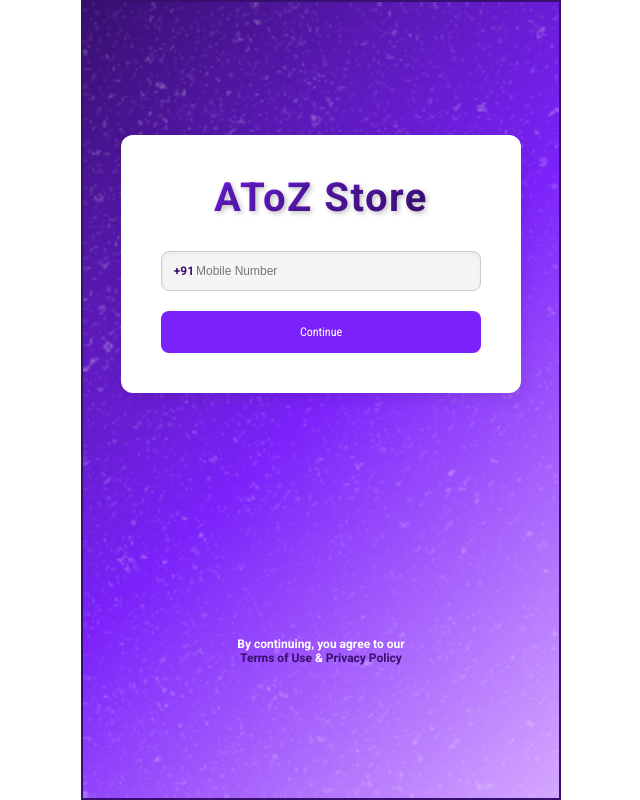
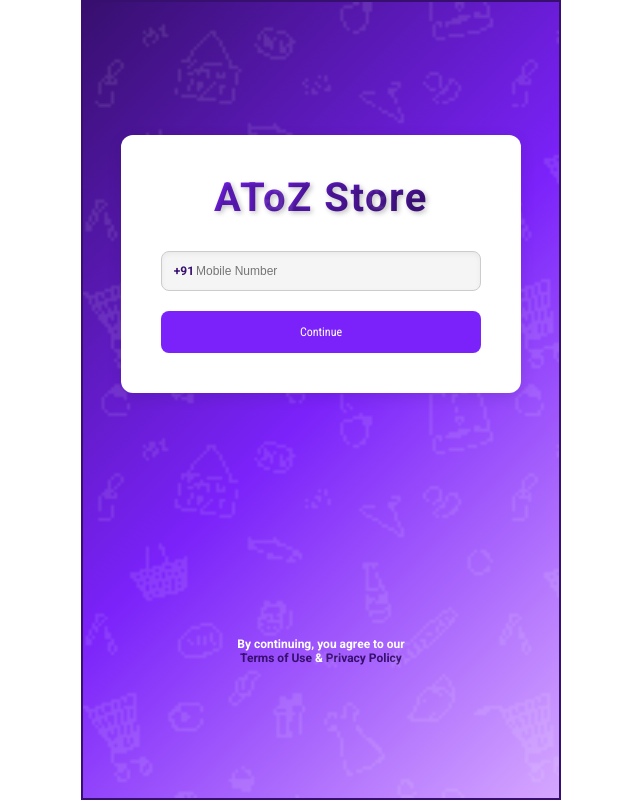
Before and after one commit to jyo30kumar/client-product-web, a React (Vite) app: page /login in a window 1280 px wide. Shown: the whole page, without its empty margins (319-959 px from the left). Built offline with nearby package versions, Linux system fonts and the light colour scheme.

Commit message:
fix the design of login page

```diff
--- a/src/pages/Login/login.css
+++ b/src/pages/Login/login.css
@@ -1,4 +1,6 @@
+
 .login {
+  position: relative;
   margin-bottom: -70px;
   padding: 20px;
   display: flex;
@@ -6,11 +8,20 @@
   justify-content: space-around;
   align-items: center;
   flex: 1;
-  background: linear-gradient(135deg, #370f6e 0%, #7b22fa 50%, #d5a7ff 100%),
-    url("../../../public/images/asfalt-light.png"); /* Subtle textured background pattern */
+  background: linear-gradient(135deg, #370f6e 0%, #7b22fa 50%, #d5a7ff 100%);
+  overflow: hidden;
+}
+
+.login::before {
+  content: "";
+  position: absolute;
+  top: 0;
+  left: 0;
+  right: 0;
+  bottom: 0;
+  background: url("../../../public/images/login-bg.png") no-repeat center/cover;
+  opacity: 0.1;
   background-size: cover;
-  background-blend-mode: overlay;
-  overflow: hidden;
 }
 
 .login-container {
```
Also changed, not shown: public/images/asfalt-light.png (deleted), public/images/login-bg.png (added).
